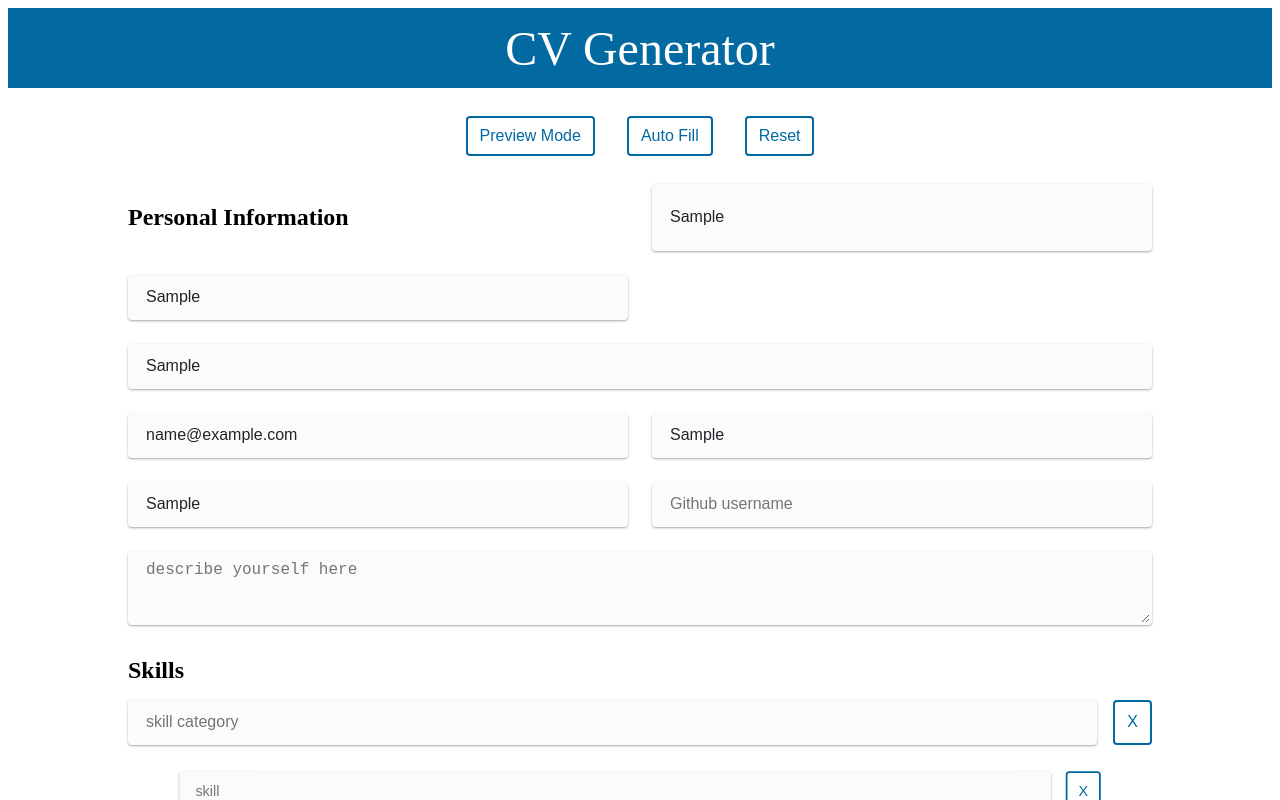
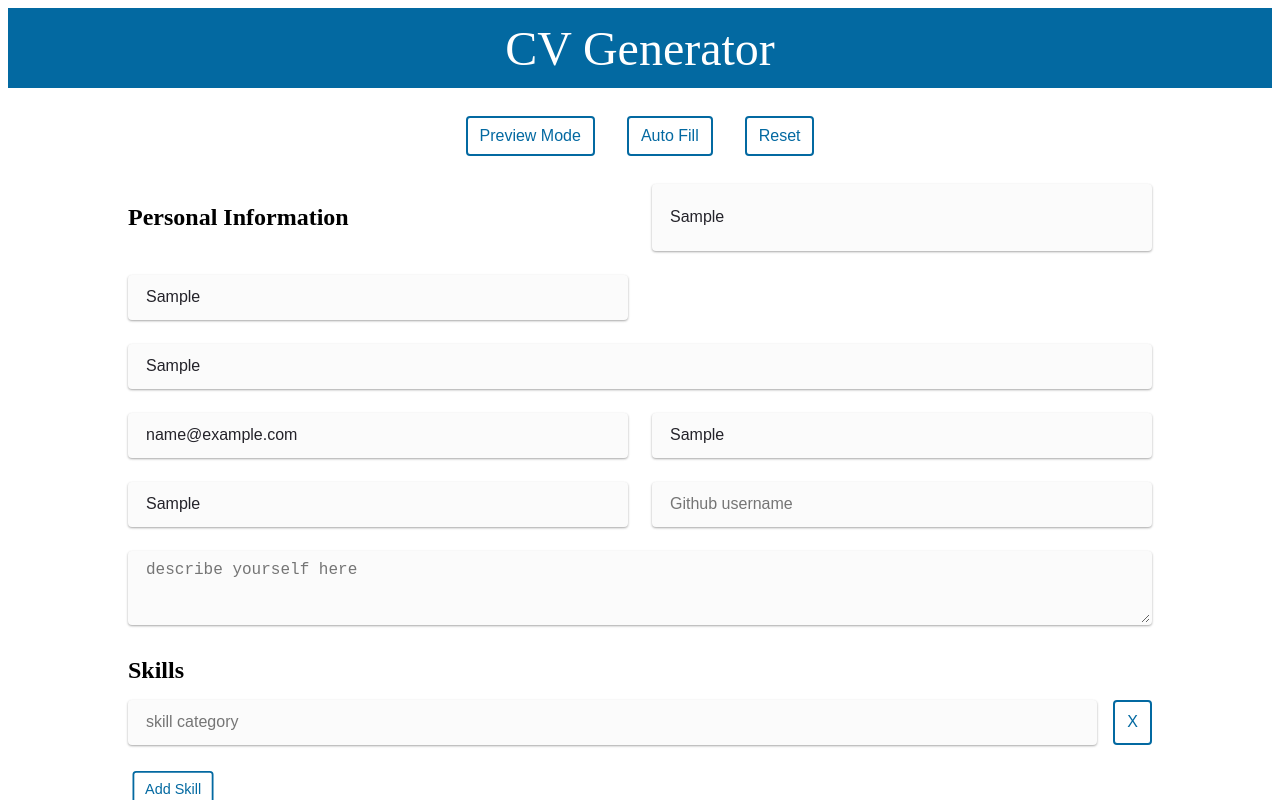
Before and after one commit to growindiedev/cvMaker, a React (Create React App) app: page / in a window 1280 px wide. Both pictures are taken after typing "Sample", "Sample", "Sample", "name@example.com", "Sample", "Sample" into the empty fields and a click on the button "Add Skill Category". Shown: the top 800 px of the page. Built offline with nearby package versions, Linux system fonts and the light colour scheme; the HTML template or start-up script is replaced by a standard one.

Commit message:
add dynamic skill input to skill category

```diff
--- a/src/components/SkillCategory.jsx
+++ b/src/components/SkillCategory.jsx
@@ -1,4 +1,4 @@
-import React from 'react'
+import React, {useState} from 'react'
 import Input from './common/Input'
 import styled from 'styled-components'
 import Button from './common/Button'
@@ -28,7 +28,34 @@ const Wrapper = styled.form`
 
 `
 
+
+const Skill = ({innerForm, setInnerForm, id}) => {
+
+  const removeInnerForm = (e) => {
+    e.preventDefault();
+    setInnerForm(innerForm.filter((_, index) => {
+      return id !== index
+    }))
+  }
+
+  return (
+    <div className='flex-container-sub'>
+      <Input className="skill-category" placeholder='skill'/>
+      <Button className='close-skill-category' onClick={removeInnerForm}>X</Button>
+    </div>
+  )
+}
+
+
 const SkillCategory = ({skillForm, setSkillForm, id}) => {
+
+  const [innerForm, setInnerForm] = useState([])
+
+  const handleClick = (e) => {
+    e.preventDefault()
+    setInnerForm([...innerForm, Skill])
+  }
+
   const removeSkillCategory = (e) => {
     e.preventDefault();
     setSkillForm(skillForm.filter((_, index) => {
@@ -43,11 +70,11 @@ const SkillCategory = ({skillForm, setSkillForm, id}) => {
       <Input className="skill-category-skill" placeholder='skill category'/>
       <Button className='close-skill-category-skill' onClick={removeSkillCategory}>X</Button>
       </div>
-      <div className='flex-container-sub'>
-          <Input className="skill-category" placeholder='skill'/>
-          <Button className='close-skill-category'>X</Button>
-      </div>
-    <Button className='add-skill' >Add Skill</Button>
+
+      {
+          innerForm.map((Form, i) => <Form key={i} id={i} innerForm={innerForm} setInnerForm={setInnerForm}/>)
+      }
+    <Button className='add-skill' onClick={handleClick}>Add Skill</Button>
     </Wrapper>
   )
 }
--- a/src/components/Skills.jsx
+++ b/src/components/Skills.jsx
@@ -24,7 +24,7 @@ const Skills = () => {
     <Wrapper>
       <h2 className='section-heading'>Skills</h2>
       {
-        skillForm.map((Skill, i) => <Skill key={i} skillForm={skillForm} setSkillForm={setSkillForm} id={i}/>)
+        skillForm.map((SkillForm, i) => <SkillForm key={i} skillForm={skillForm} setSkillForm={setSkillForm} id={i}/>)
       }
       <Button onClick={handleClick}>Add Skill Category</Button>
     </Wrapper>
```
